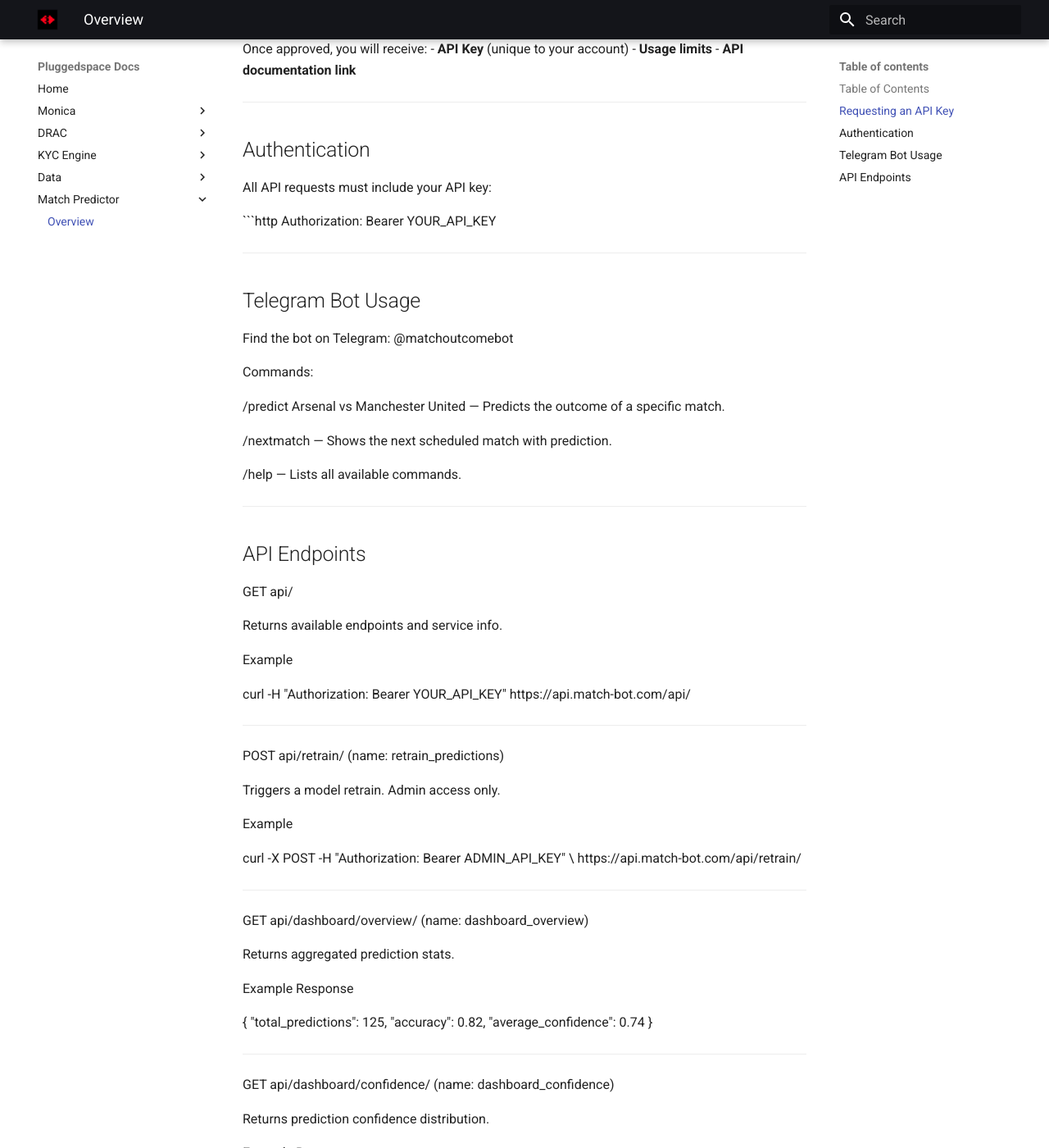
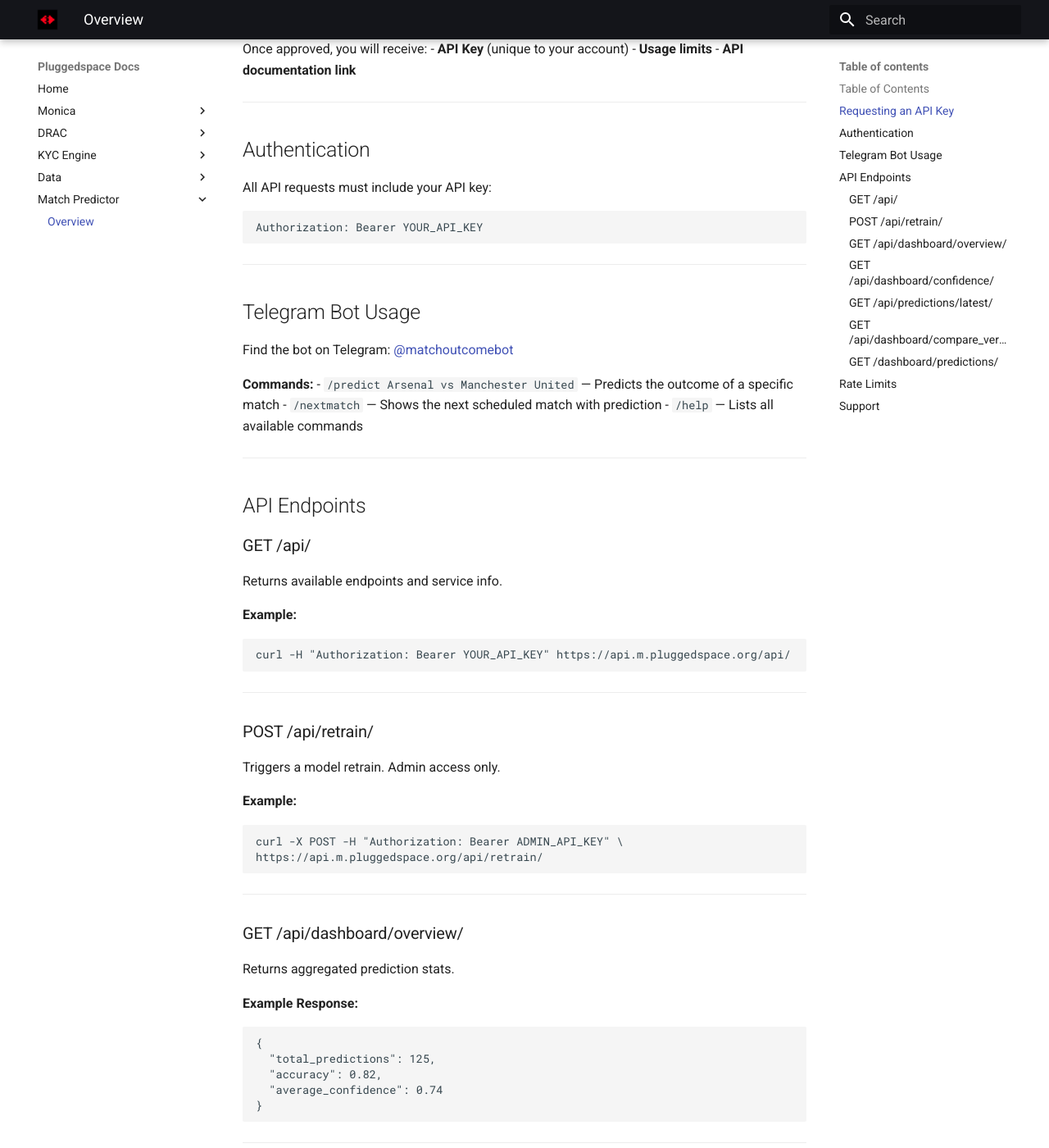
Before and after one commit to pluggedspace/pluggedspace-docs, an MkDocs documentation site: the page built from docs/models/match/index.md, in a window 1280 px wide and 1400 px high, scrolled down 1206 px. Shown: the whole window at 82% size. Built offline with MkDocs 1.6.1 and Material for MkDocs 9.7.7, drawn with Linux system fonts in a browser that asks for light colours; some of the changed text lies outside the part shown.

Commit message:
Update index.md

````diff
--- a/docs/models/match/index.md
+++ b/docs/models/match/index.md
@@ -9,13 +9,13 @@
 2. [Authentication](#authentication)
 3. [Telegram Bot Usage](#telegram-bot-usage)
 4. [API Endpoints](#api-endpoints)
-   - [GET api/](#get-api)
-   - [POST api/retrain/](#post-apiretrain-name-retrain_predictions)
-   - [GET api/dashboard/overview/](#get-apidashboardoverview-name-dashboard_overview)
-   - [GET api/dashboard/confidence/](#get-apidashboardconfidence-name-dashboard_confidence)
-   - [GET api/predictions/latest/](#get-apipredictionslatest-name-latest_predictions)
-   - [GET api/dashboard/compare_versions/](#get-apidashboardcompare_versions-name-compare_versions)
-   - [GET dashboard/predictions/](#get-dashboardpredictions)
+   - [GET /api/](#get-api)
+   - [POST /api/retrain/](#post-apiretrain)
+   - [GET /api/dashboard/overview/](#get-apidashboardoverview)
+   - [GET /api/dashboard/confidence/](#get-apidashboardconfidence)
+   - [GET /api/predictions/latest/](#get-apipredictionslatest)
+   - [GET /api/dashboard/compare_versions/](#get-apidashboardcompareversions)
+   - [GET /dashboard/predictions/](#get-dashboardpredictions)
 5. [Rate Limits](#rate-limits)
 6. [Support](#support)
 
@@ -26,14 +26,14 @@
 To use the match-bot API:
 
 1. **Apply Online**
-   - Visit: [https://match-bot.com/apply](https://match-bot.com/apply)
+   - Visit: [https://m.pluggedspace.org/apply](https://m.pluggedspace.org/apply)
    - Fill out the application form with:
      - Name / Organization
      - Intended usage (project or integration)
      - Contact email
 
 2. **Email Request**
-   - Send to: **access@match-bot.com**
+   - Send to: **access@pluggedspace.org**
    - Subject: `API Access Request`
    - Body: Include your details and intended usage.
 
@@ -50,92 +50,83 @@
 
 ```http
 Authorization: Bearer YOUR_API_KEY
-
+```
 
 ---
 
-##Telegram Bot Usage
+## Telegram Bot Usage
 
-Find the bot on Telegram: @matchoutcomebot
+Find the bot on Telegram: [@matchoutcomebot](https://t.me/matchoutcomebot)
 
-Commands:
-
-/predict Arsenal vs Manchester United — Predicts the outcome of a specific match.
-
-/nextmatch — Shows the next scheduled match with prediction.
-
-/help — Lists all available commands.
-
-
+**Commands:**
+- `/predict Arsenal vs Manchester United` — Predicts the outcome of a specific match
+- `/nextmatch` — Shows the next scheduled match with prediction
+- `/help` — Lists all available commands
 
 ---
 
-##API Endpoints
+## API Endpoints
 
-GET api/
-
+### GET /api/
 Returns available endpoints and service info.
 
-Example
-
-curl -H "Authorization: Bearer YOUR_API_KEY" https://api.match-bot.com/api/
-
+**Example:**
+```bash
+curl -H "Authorization: Bearer YOUR_API_KEY" https://api.m.pluggedspace.org/api/
+```
 
 ---
 
-POST api/retrain/ (name: retrain_predictions)
-
+### POST /api/retrain/
 Triggers a model retrain. Admin access only.
 
-Example
-
+**Example:**
+```bash
 curl -X POST -H "Authorization: Bearer ADMIN_API_KEY" \
-https://api.match-bot.com/api/retrain/
-
+https://api.m.pluggedspace.org/api/retrain/
+```
 
 ---
 
-GET api/dashboard/overview/ (name: dashboard_overview)
-
+### GET /api/dashboard/overview/
 Returns aggregated prediction stats.
 
-Example Response
-
+**Example Response:**
+```json
 {
   "total_predictions": 125,
   "accuracy": 0.82,
   "average_confidence": 0.74
 }
-
+```
 
 ---
 
-GET api/dashboard/confidence/ (name: dashboard_confidence)
-
+### GET /api/dashboard/confidence/
 Returns prediction confidence distribution.
 
-Example Response
-
+**Example Response:**
+```json
 {
   "high_confidence": 58,
   "medium_confidence": 47,
   "low_confidence": 20
 }
-
+```
 
 ---
 
-GET api/predictions/latest/ (name: latest_predictions)
-
+### GET /api/predictions/latest/
 Returns the most recent match predictions.
 
-Example
+**Example:**
+```bash
+curl -H "Authorization: Bearer YOUR_API_KEY" \
+https://api.m.pluggedspace.org/api/predictions/latest/
+```
 
-curl -H "Authorization: Bearer YOUR_API_KEY" \
-https://api.match-bot.com/api/predictions/latest/
-
-Example Response
-
+**Example Response:**
+```json
 [
   {
     "match_id": 987,
@@ -146,30 +137,28 @@
     "confidence": 0.81
   }
 ]
-
+```
 
 ---
 
-GET api/dashboard/compare_versions/ (name: compare_versions)
-
+### GET /api/dashboard/compare_versions/
 Compares prediction accuracy between model versions.
 
-Example Response
-
+**Example Response:**
+```json
 {
   "version_1": { "accuracy": 0.78 },
   "version_2": { "accuracy": 0.82 }
 }
-
+```
 
 ---
 
-GET dashboard/predictions/
-
+### GET /dashboard/predictions/
 Returns prediction data for dashboard visualization.
 
-Example Response
-
+**Example Response:**
+```json
 [
   {
     "match": "Liverpool vs Chelsea",
@@ -182,29 +171,22 @@
     "confidence": 0.72
   }
 ]
-
+```
 
 ---
 
-Rate Limits
+## Rate Limits
 
-Plan	Requests/day	Notes
-
-Free	50	Basic access
-Pro	5,000	Higher limits & priority
-Enterprise	Custom	Dedicated support
-
-
+| Plan        | Requests/day | Notes                          |
+|-------------|-------------|--------------------------------|
+| Free        | 50          | Basic access                   |
+| Pro         | 5,000       | Higher limits & priority       |
+| Enterprise  | Custom      | Dedicated support              |
 
 ---
 
-Support
+## Support
 
-Email: support@pluggedspace.org
-
-Telegram: @MatchOutcomeBot
-
-Docs: https://docs.pluggedspace.org/models/match
-
-
----
+- **Email:** support@pluggedspace.org
+- **Telegram:** [@MatchOutcomeBot](https://t.me/MatchOutcomeBot)
+- **Documentation:** [https://docs.pluggedspace.org/models/match](https://docs.pluggedspace.org/models/match)
````
